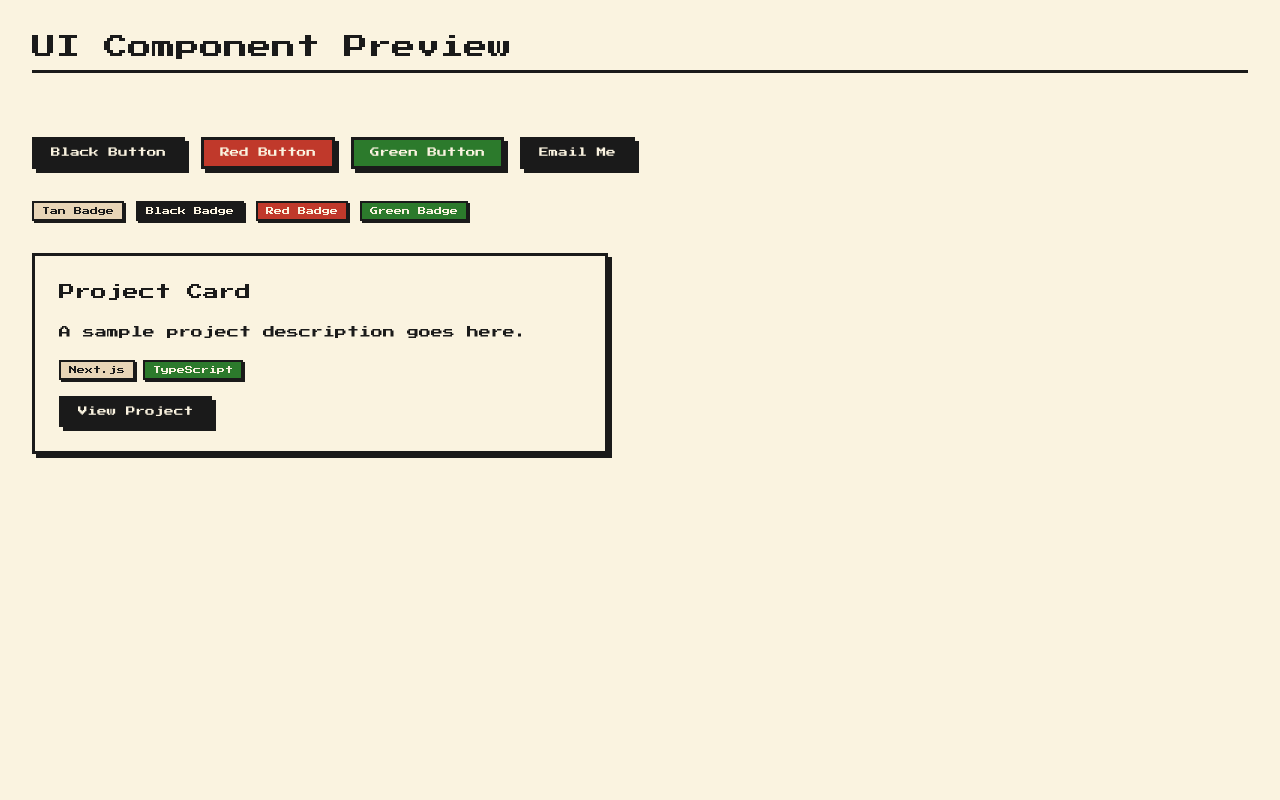
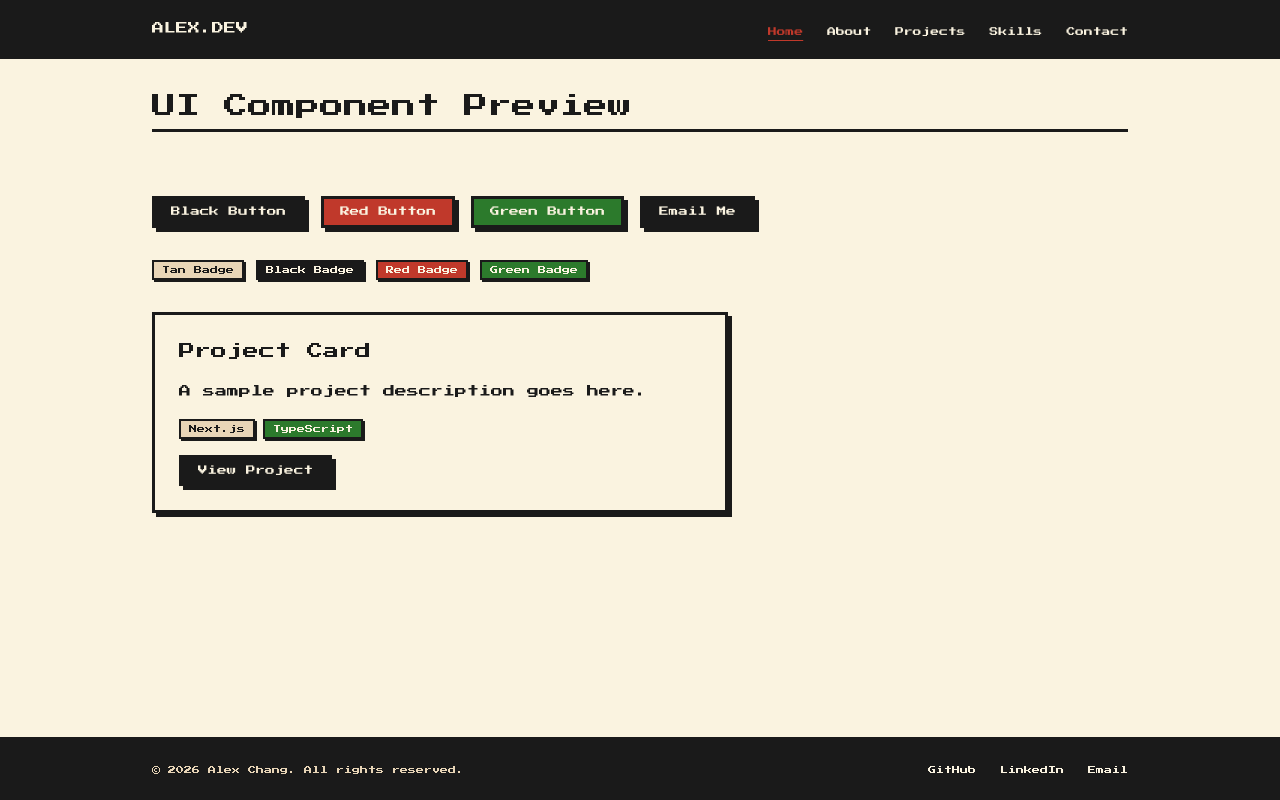
Before and after one commit to jazzleg66/alex-portfolio, a Next.js app: page / in a window 1280 px wide. Built offline with nearby package versions, Linux system fonts and the light colour scheme.

Commit message:
feat: phase 3 — Navbar & root layout

```diff
--- a/app/layout.tsx
+++ b/app/layout.tsx
@@ -1,5 +1,7 @@
 import type { Metadata } from "next";
 import { Press_Start_2P } from "next/font/google";
+import Navbar from "@/components/layout/Navbar";
+import Footer from "@/components/layout/Footer";
 import "./globals.css";
 
 const pressStart2P = Press_Start_2P({
@@ -21,8 +23,12 @@ export default function RootLayout({
 }>) {
   return (
     <html lang="en">
-      <body className={`${pressStart2P.variable}`}>
-        {children}
+      <body className={`${pressStart2P.variable} flex flex-col min-h-screen`}>
+        <Navbar />
+        <main className="flex-1">
+          {children}
+        </main>
+        <Footer />
       </body>
     </html>
   );
--- a/app/page.tsx
+++ b/app/page.tsx
@@ -2,7 +2,7 @@ import { PixelButton, PixelCard, SectionTitle, PixelBadge } from "@/components/u
 
 export default function Home() {
   return (
-    <main className="min-h-screen p-8 flex flex-col gap-8">
+    <div className="max-w-5xl mx-auto px-6 py-8 flex flex-col gap-8">
       <SectionTitle>UI Component Preview</SectionTitle>
 
       {/* Buttons */}
@@ -35,6 +35,6 @@ export default function Home() {
           <PixelButton variant="black">View Project</PixelButton>
         </PixelCard>
       </section>
-    </main>
+    </div>
   );
 }
--- /dev/null
+++ b/components/layout/Footer.tsx
@@ -0,0 +1,39 @@
+export default function Footer() {
+  return (
+    <footer
+      className="w-full bg-[var(--black)] border-t-[3px] border-[var(--black)] mt-auto"
+      style={{ fontFamily: "var(--font-press-start), monospace" }}
+    >
+      <div className="max-w-5xl mx-auto px-6 py-6 flex flex-col sm:flex-row items-center justify-between gap-4">
+        <p className="text-[var(--tan)] text-[0.5rem]">
+          © 2026 Alex Chang. All rights reserved.
+        </p>
+
+        <div className="flex gap-6">
+          <a
+            href="https://github.com/jazzleg66"
+            target="_blank"
+            rel="noopener noreferrer"
+            className="text-[var(--cream)] text-[0.5rem] hover:text-[var(--red)] transition-colors"
+          >
+            GitHub
+          </a>
+          <a
+            href="https://www.linkedin.com/in/alexwcchang"
+            target="_blank"
+            rel="noopener noreferrer"
+            className="text-[var(--cream)] text-[0.5rem] hover:text-[var(--red)] transition-colors"
+          >
+            LinkedIn
+          </a>
+          <a
+            href="mailto:s996639@gmail.com"
+            className="text-[var(--cream)] text-[0.5rem] hover:text-[var(--red)] transition-colors"
+          >
+            Email
+          </a>
+        </div>
+      </div>
+    </footer>
+  );
+}
--- /dev/null
+++ b/components/layout/Navbar.tsx
@@ -0,0 +1,55 @@
+"use client";
+
+import Link from "next/link";
+import { usePathname } from "next/navigation";
+
+const navLinks = [
+  { label: "Home",     href: "/" },
+  { label: "About",    href: "/about" },
+  { label: "Projects", href: "/projects" },
+  { label: "Skills",   href: "/skills" },
+  { label: "Contact",  href: "/contact" },
+];
+
+export default function Navbar() {
+  const pathname = usePathname();
+
+  return (
+    <nav
+      className="w-full bg-[var(--black)] border-b-[3px] border-[var(--black)]"
+      style={{ fontFamily: "var(--font-press-start), monospace" }}
+    >
+      <div className="max-w-5xl mx-auto px-6 py-4 flex items-center justify-between">
+        {/* Logo */}
+        <Link
+          href="/"
+          className="text-[var(--cream)] text-[0.75rem] hover:text-[var(--red)] transition-colors"
+        >
+          ALEX.DEV
+        </Link>
+
+        {/* Nav links */}
+        <ul className="flex gap-6 list-none m-0 p-0">
+          {navLinks.map(({ label, href }) => {
+            const isActive = pathname === href;
+            return (
+              <li key={href}>
+                <Link
+                  href={href}
+                  className={
+                    "text-[0.55rem] transition-colors " +
+                    (isActive
+                      ? "text-[var(--red)] underline underline-offset-4"
+                      : "text-[var(--cream)] hover:text-[var(--red)]")
+                  }
+                >
+                  {label}
+                </Link>
+              </li>
+            );
+          })}
+        </ul>
+      </div>
+    </nav>
+  );
+}
```
Also changed, not shown: 1 other file (tests, documents, lock files or other folders).
